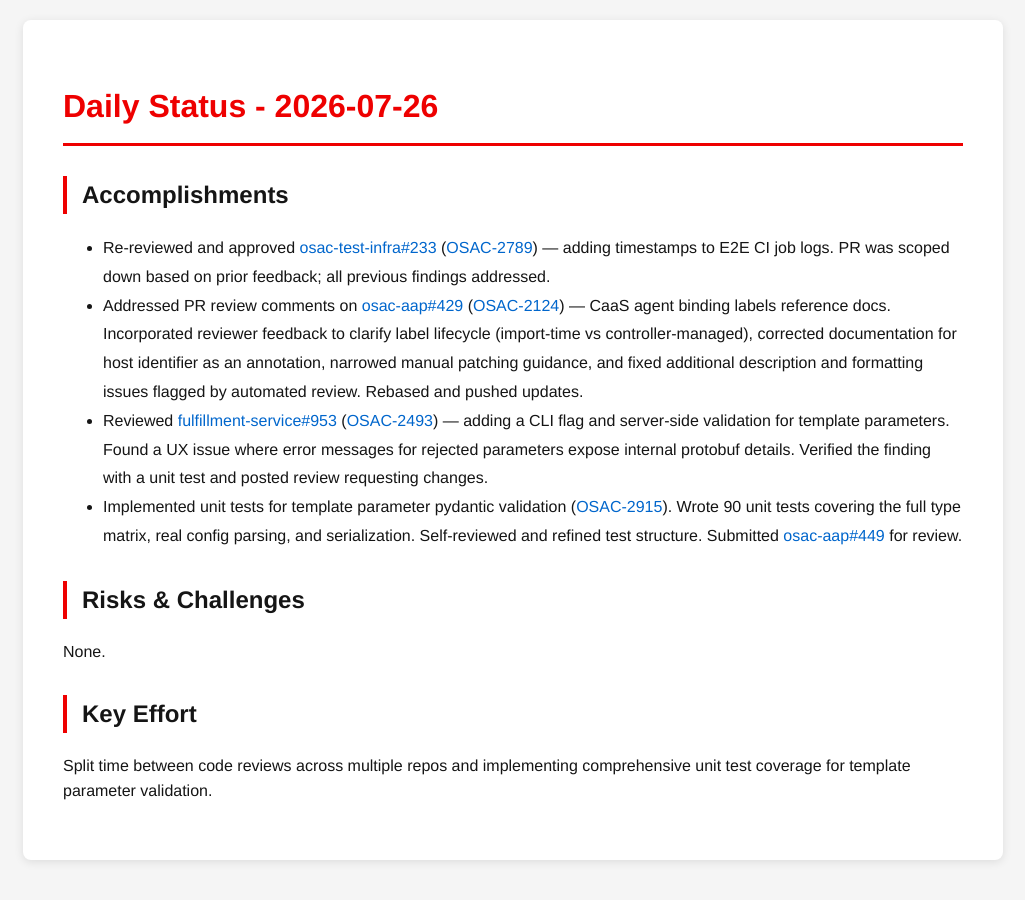
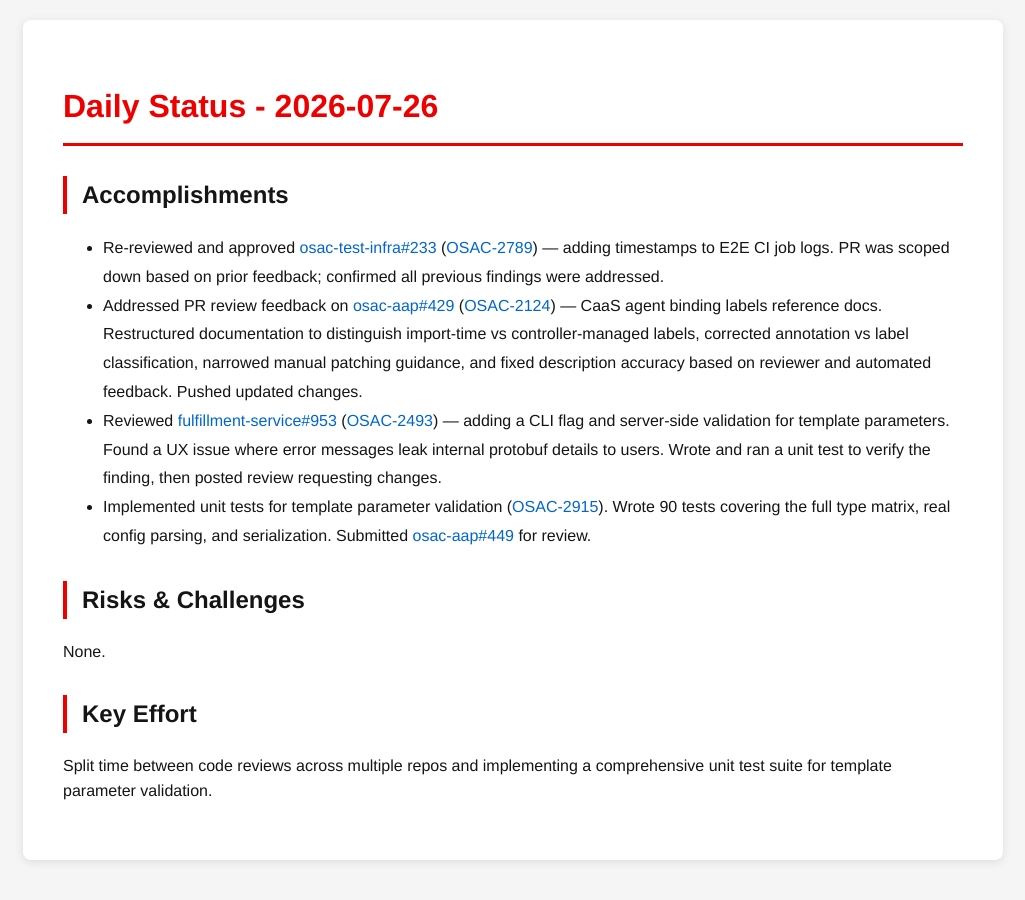
Before and after one commit to tzvatot/daily-status, a Jekyll site: the page built from 2026-07-26.md, in a window 1280 px wide. Shown: the whole page, without its empty margins (127-1152 px from the left). Built offline with Jekyll 4.4.1, drawn with Linux system fonts in a browser that asks for light colours.

Commit message:
Daily status update - 2026-07-26

```diff
--- a/2026-07-26.md
+++ b/2026-07-26.md
@@ -7,13 +7,13 @@
 # Daily Status - 2026-07-26
 
 ## Accomplishments
-- Re-reviewed and approved [osac-test-infra#233](https://github.com/osac-project/osac-test-infra/pull/233) ([OSAC-2789](https://redhat.atlassian.net/browse/OSAC-2789)) — adding timestamps to E2E CI job logs. PR was scoped down based on prior feedback; all previous findings addressed.
-- Addressed PR review comments on [osac-aap#429](https://github.com/osac-project/osac-aap/pull/429) ([OSAC-2124](https://redhat.atlassian.net/browse/OSAC-2124)) — CaaS agent binding labels reference docs. Incorporated reviewer feedback to clarify label lifecycle (import-time vs controller-managed), corrected documentation for host identifier as an annotation, narrowed manual patching guidance, and fixed additional description and formatting issues flagged by automated review. Rebased and pushed updates.
-- Reviewed [fulfillment-service#953](https://github.com/osac-project/fulfillment-service/pull/953) ([OSAC-2493](https://redhat.atlassian.net/browse/OSAC-2493)) — adding a CLI flag and server-side validation for template parameters. Found a UX issue where error messages for rejected parameters expose internal protobuf details. Verified the finding with a unit test and posted review requesting changes.
-- Implemented unit tests for template parameter pydantic validation ([OSAC-2915](https://redhat.atlassian.net/browse/OSAC-2915)). Wrote 90 unit tests covering the full type matrix, real config parsing, and serialization. Self-reviewed and refined test structure. Submitted [osac-aap#449](https://github.com/osac-project/osac-aap/pull/449) for review.
+- Re-reviewed and approved [osac-test-infra#233](https://github.com/osac-project/osac-test-infra/pull/233) ([OSAC-2789](https://redhat.atlassian.net/browse/OSAC-2789)) — adding timestamps to E2E CI job logs. PR was scoped down based on prior feedback; confirmed all previous findings were addressed.
+- Addressed PR review feedback on [osac-aap#429](https://github.com/osac-project/osac-aap/pull/429) ([OSAC-2124](https://redhat.atlassian.net/browse/OSAC-2124)) — CaaS agent binding labels reference docs. Restructured documentation to distinguish import-time vs controller-managed labels, corrected annotation vs label classification, narrowed manual patching guidance, and fixed description accuracy based on reviewer and automated feedback. Pushed updated changes.
+- Reviewed [fulfillment-service#953](https://github.com/osac-project/fulfillment-service/pull/953) ([OSAC-2493](https://redhat.atlassian.net/browse/OSAC-2493)) — adding a CLI flag and server-side validation for template parameters. Found a UX issue where error messages leak internal protobuf details to users. Wrote and ran a unit test to verify the finding, then posted review requesting changes.
+- Implemented unit tests for template parameter validation ([OSAC-2915](https://redhat.atlassian.net/browse/OSAC-2915)). Wrote 90 tests covering the full type matrix, real config parsing, and serialization. Submitted [osac-aap#449](https://github.com/osac-project/osac-aap/pull/449) for review.
 
 ## Risks & Challenges
 None.
 
 ## Key Effort
-Split time between code reviews across multiple repos and implementing comprehensive unit test coverage for template parameter validation.
+Split time between code reviews across multiple repos and implementing a comprehensive unit test suite for template parameter validation.
```
